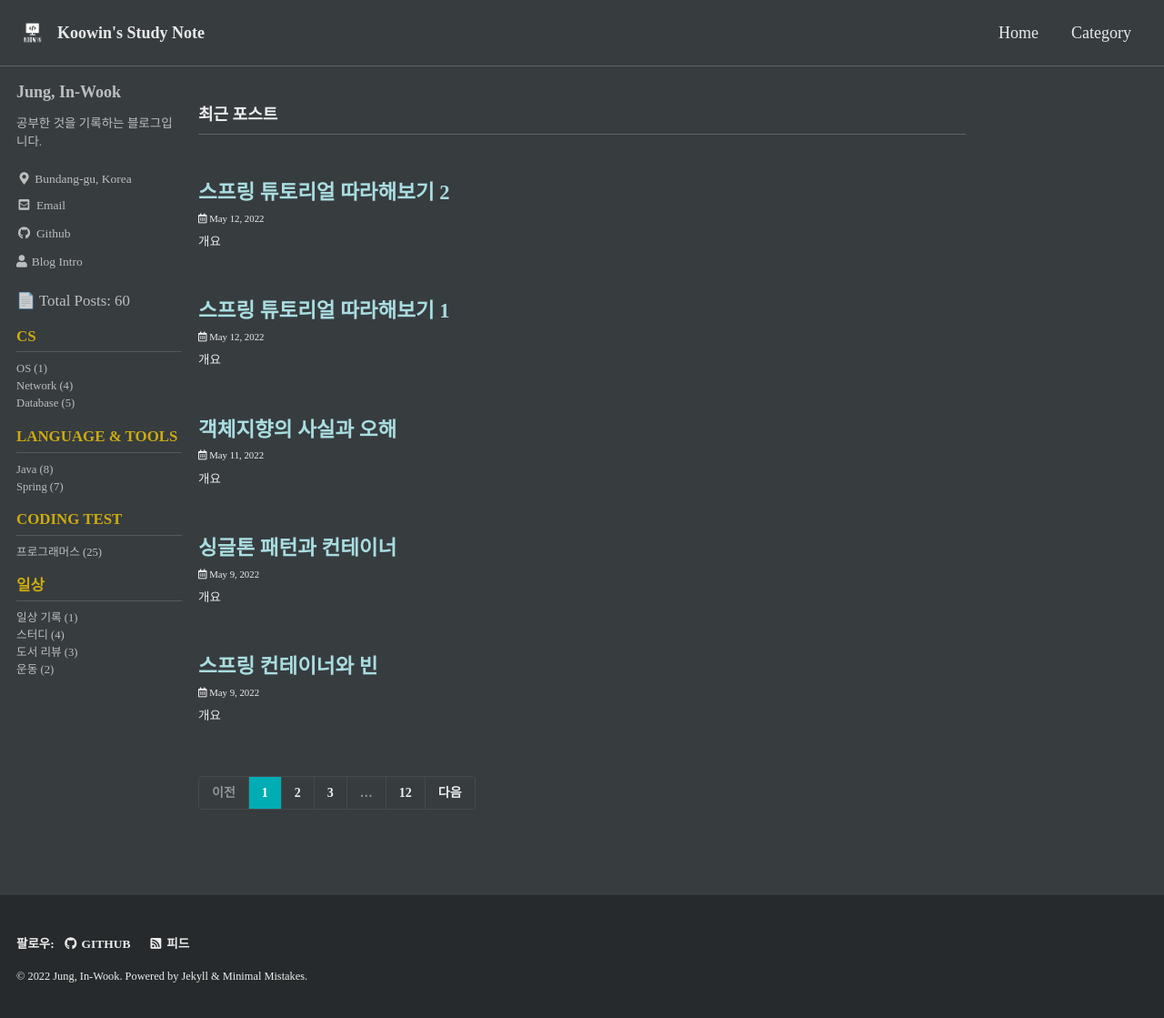
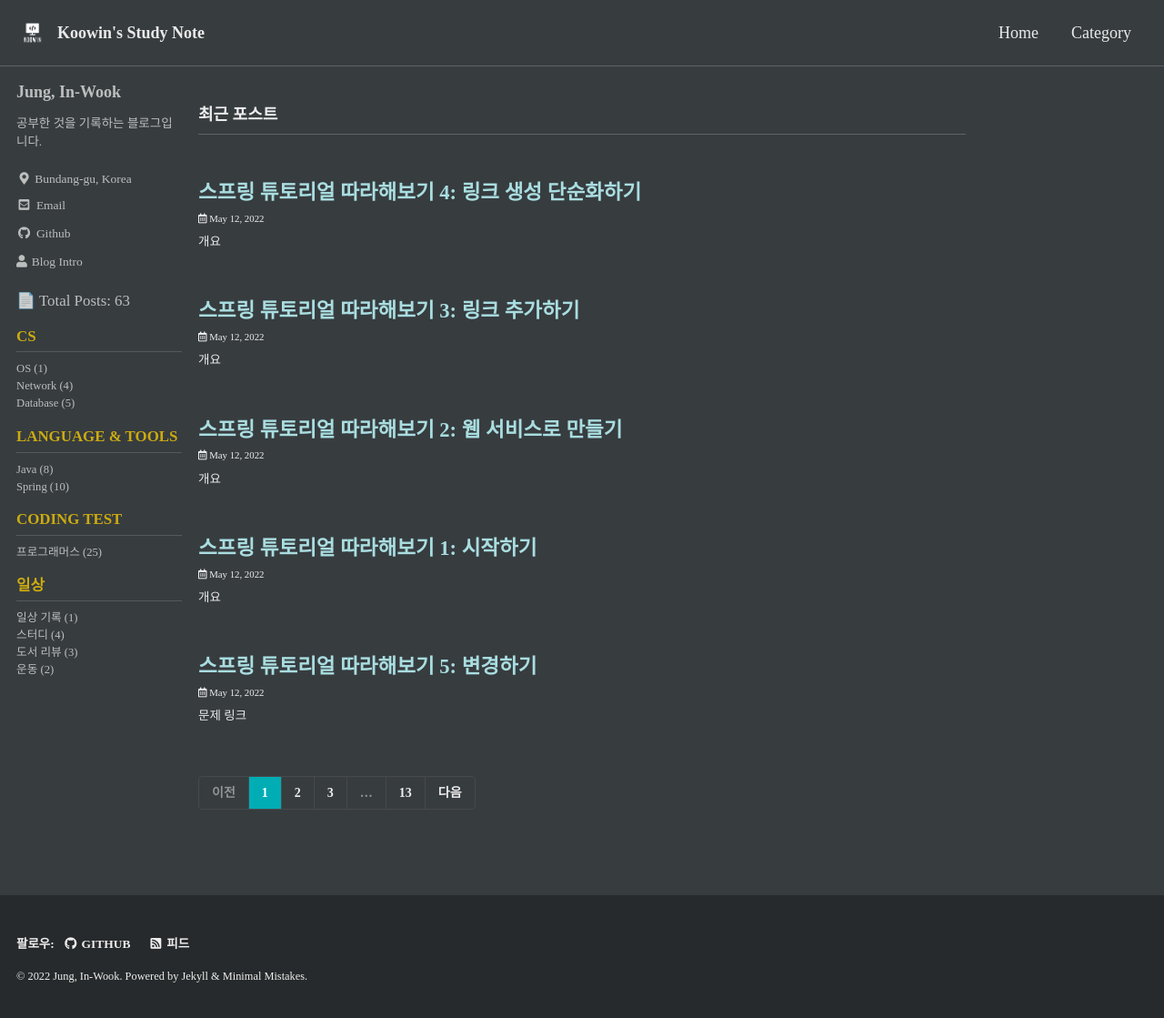
Before and after one commit to Koowin/koowin.github.io, a Jekyll site: the page built from index.html, in a window 1280 px wide and 1120 px high. Shown: the whole window at 91% size. Built offline with Jekyll 4.4.1, drawn with Linux system fonts in a browser that asks for light colours; cached includes are drawn as plain includes; some web fonts are replaced; the list of posts is cut into pages by our own code; part of the change alters nothing that is shown.

Commit message:
post: spring-tutorial, programmers-s84021

````diff
--- /dev/null
+++ b/_posts/programmers/2022-05-12-s84021.md
@@ -0,0 +1,226 @@
+---
+title:  "스프링 튜토리얼 따라해보기 5: 변경하기"
+
+toc: true
+toc_label: "Contents"
+toc_icon: "bars"
+toc_sticky: true
+
+categories:
+  - spring
+
+date: 2022-05-12
+last_modified_at: 2022-05-12
+sitemap:
+  changefreq: daily
+  priority: 1.0
+---
+
+# 문제 링크
+
+[https://programmers.co.kr/learn/courses/30/lessons/84021](https://programmers.co.kr/learn/courses/30/lessons/84021)
+
+# 해결 전략
+
+구현 문제.
+
+1. 블록 추출하기 (DFS)
+1. Block class 에 회전한 모양들까지 저장해놓기 (table에 있던 블록만)
+1. Block.equals 메서드 재정의해서 활용하기
+
+# 코드
+
+```java
+import java.util.*;
+
+public class S84021 {
+    List<Block> boardBlocks;
+    List<Block> tableBlocks;
+
+    public int solution(int[][] game_board, int[][] table) {
+        boardBlocks = extractBlocks(game_board, 0);
+        tableBlocks = extractBlocks(table, 1);
+
+        int answer = 0;
+        for (Block boardBlock : boardBlocks) {
+            for (Iterator<Block> iter = tableBlocks.iterator(); iter.hasNext(); ) {
+                Block tableBlock = iter.next();
+                if (boardBlock.equals(tableBlock)) {
+                    answer += boardBlock.count;
+                    iter.remove();
+                    break;
+                }
+            }
+        }
+        return answer;
+    }
+
+    private List<Block> extractBlocks(int[][] board, int blockInt) {
+        List<Block> ret = new LinkedList<>();
+
+        boolean isNeedRotate = blockInt != 0;
+        for (int i = 0; i < board.length; i++) {
+            for (int j = 0; j < board[0].length; j++) {
+                if (board[i][j] == blockInt) {
+                    ret.add(Block.makeBlock(board, i, j, isNeedRotate));
+                }
+            }
+        }
+        return ret;
+    }
+
+    static class Block {
+        private final int count;
+        private boolean[][][] shapes;
+
+        private Block(boolean[][][] shapes) {
+            this.shapes = shapes;
+            int count = 0;
+            for (boolean[] arr : shapes[0]) {
+                for (boolean b : arr) {
+                    if (b) {
+                        count++;
+                    }
+                }
+            }
+            this.count = count;
+        }
+
+        private static Block makeBlock(int[][] board, int r, int c, boolean isNeedRotate) {
+            boolean[][] s0 = extractShape(board, r, c);
+            if (!isNeedRotate) {
+                boolean[][][] shapes = new boolean[1][][];
+                shapes[0] = s0;
+                return new Block(shapes);
+            }
+            boolean[][] s1 = rotate(s0);
+            boolean[][] s2 = rotate(s1);
+
+            boolean[][][] shapes;
+            if (isSame(s0, s2)) {
+                shapes = new boolean[2][][];
+                shapes[0] = s0;
+                shapes[1] = s1;
+            } else {
+                shapes = new boolean[4][][];
+                shapes[0] = s0;
+                shapes[1] = s1;
+                shapes[2] = s2;
+                shapes[3] = rotate(s2);
+            }
+
+
+            return new Block(shapes);
+        }
+
+        private static boolean[][] extractShape(int[][] board, int r, int c) {
+            boolean[][] ret = new boolean[6][11];
+            int trueInt = board[r][c];
+            int falseInt = 1 - board[r][c];
+
+            int rowOffset = -r;
+            int colOffset = 5 - c;
+
+            Deque<Integer> rowStack = new ArrayDeque<>();
+            Deque<Integer> colStack = new ArrayDeque<>();
+            rowStack.push(r);
+            colStack.push(c);
+
+            int minRow = Integer.MAX_VALUE;
+            int maxRow = Integer.MIN_VALUE;
+            int minCol = Integer.MAX_VALUE;
+            int maxCol = Integer.MIN_VALUE;
+
+            while (!rowStack.isEmpty()) {
+                int nr = rowStack.pop();
+                int nc = colStack.pop();
+                board[nr][nc] = falseInt;
+                ret[nr + rowOffset][nc + colOffset] = true;
+
+                minRow = Math.min(minRow, nr + rowOffset);
+                maxRow = Math.max(maxRow, nr + rowOffset);
+                minCol = Math.min(minCol, nc + colOffset);
+                maxCol = Math.max(maxCol, nc + colOffset);
+
+                if (nc > 0 && board[nr][nc - 1] == trueInt) {
+                    rowStack.push(nr);
+                    colStack.push(nc - 1);
+                }
+                if (nc + 1 < board[0].length && board[nr][nc + 1] == trueInt) {
+                    rowStack.push(nr);
+                    colStack.push(nc + 1);
+                }
+                if (nr > 0 && board[nr - 1][nc] == trueInt) {
+                    rowStack.push(nr - 1);
+                    colStack.push(nc);
+                }
+                if (nr + 1 < board.length && board[nr + 1][nc] == trueInt) {
+                    rowStack.push(nr + 1);
+                    colStack.push(nc);
+                }
+            }
+            return trimBlock(ret, minRow, maxRow, minCol, maxCol);
+        }
+
+        private static boolean[][] trimBlock(boolean[][] shape, int minRow, int maxRow, int minCol, int maxCol) {
+            boolean[][] ret = new boolean[maxRow - minRow + 1][maxCol - minCol + 1];
+            for (int i = minRow; i <= maxRow; i++) {
+                for (int j = minCol; j <= maxCol; j++) {
+                    ret[i - minRow][j - minCol] = shape[i][j];
+                }
+            }
+            return ret;
+        }
+
+        private static boolean[][] rotate(boolean[][] shape) {
+            int rowSize = shape.length;
+            int colSize = shape[0].length;
+
+            boolean[][] ret = new boolean[colSize][rowSize];
+
+            for (int i = 0; i < rowSize; i++) {
+                for (int j = 0; j < colSize; j++) {
+                    ret[j][rowSize - 1 - i] = shape[i][j];
+                }
+            }
+            return ret;
+        }
+
+        private static boolean isSame(boolean[][] s1, boolean[][] s2) {
+            if (s1.length != s2.length || s1[0].length != s2[0].length) {
+                return false;
+            }
+            for (int i = 0; i < s1.length; i++) {
+                for (int j = 0; j < s1[0].length; j++) {
+                    if (s1[i][j] != s2[i][j]) {
+                        return false;
+                    }
+                }
+            }
+            return true;
+        }
+
+        @Override
+        public boolean equals(Object o) {
+            if (this == o) return true;
+            if (o == null || getClass() != o.getClass()) return false;
+            Block block = (Block) o;
+            if (this.count != block.count) {
+                return false;
+            }
+            for (boolean[][] s1 : this.shapes) {
+                for (boolean[][] s2 : block.shapes) {
+                    if (isSame(s1, s2)) {
+                        return true;
+                    }
+                }
+            }
+            return false;
+        }
+    }
+}
+```
+
+# 출처
+
+프로그래머스 코딩 테스트 연습, [http://programmers.co.kr/learn/challenges](http://programmers.co.kr/learn/challenges)
--- a/_posts/spring/2022-05-12-spring_tutorial_1.md
+++ b/_posts/spring/2022-05-12-spring_tutorial_1.md
@@ -1,5 +1,5 @@
 ---
-title:  "스프링 튜토리얼 따라해보기 1"
+title:  "스프링 튜토리얼 따라해보기 1: 시작하기"
 
 toc: true
 toc_label: "Contents"
@@ -22,7 +22,7 @@ spring.io 공식 웹에 접속해보면, 다음과 같이 Learn 탭이 있습니
 
 ![image-20220512103021975](../../assets/images/2022-05-12-spring_tutorial_1/image-20220512103021975.png)
 
-이 페이지에서 Tutorials -> [Building REST services with Spring](https://spring.io/guides/tutorials/rest/) 에 접속하여 튜토리얼을 따라 무작정 만들어보면서 공부해보았습니다.
+이 페이지에서 Tutorials -> [Building REST services with Spring](https://spring.io/guides/tutorials/rest/) 에 접속하여 튜토리얼을 따라 만들어보면서 공부해보았습니다.
 
 
 
--- a/_posts/spring/2022-05-12-spring_tutorial_2.md
+++ b/_posts/spring/2022-05-12-spring_tutorial_2.md
@@ -1,5 +1,5 @@
 ---
-title:  "스프링 튜토리얼 따라해보기 2"
+title:  "스프링 튜토리얼 따라해보기 2: 웹 서비스로 만들기"
 
 toc: true
 toc_label: "Contents"
--- /dev/null
+++ b/_posts/spring/2022-05-12-spring_tutorial_3.md
@@ -0,0 +1,168 @@
+---
+title:  "스프링 튜토리얼 따라해보기 3: 링크 추가하기"
+
+toc: true
+toc_label: "Contents"
+toc_icon: "bars"
+toc_sticky: true
+
+categories:
+  - spring
+
+date: 2022-05-12
+last_modified_at: 2022-05-12
+sitemap:
+  changefreq: daily
+  priority: 1.0
+---
+
+# 개요
+
+이전 포스트에서 웹 컨트롤러까지 추가하여 완성된 웹 어플리케이션을 만들어보았습니다.
+
+하지만 튜토리얼에서는, 지금까지 만든 것이 RESTful 한가? RESTful 한게 무엇인가? 등의 질문을 던지고 있습니다.
+
+본 포스팅에서 해당 내용들을 자세하게 설명하지는 않겠습니다. 더 알고싶으신 경우 [https://spring.io/guides/tutorials/rest/](https://spring.io/guides/tutorials/rest/) 튜토리얼 페이지에서 확인해보시면 좋을 것 같습니다!
+
+
+
+# RESTful 예시
+
+튜토리얼에서는, RESTful 서비스의 중요한 재료 중 하나가 관련된 '링크'를 추가하는 것이라고 말합니다.
+
+```Json
+{
+  "id": 1,
+  "name": "Bilbo Baggins",
+  "role": "burglar",
+  "_links": {
+    "self": {
+      "href": "http://localhost:8080/employees/1"
+    },
+    "employees": {
+      "href": "http://localhost:8080/employees"
+    }
+  }
+}
+```
+
+위와 같이 한 명의 Employee 를 조회할 때, 조회한 정보는 물론 관련된 링크를 응답으로 포함시키는 것입니다.
+
+
+
+# 단일 조회 메서드 수정
+
+우선 linkTo 와 methodOn 메서드를 사용하기 위해 다음 경로를 static import 해야합니다.
+
+```java
+import static org.springframework.hateoas.server.mvc.WebMvcLinkBuilder.*;
+```
+
+
+
+응답을 위와 같이 구현하기 위해서는 EmployeeController 를 다음과 같이 수정해야합니다.
+
+```java
+@GetMapping("/employees/{id}")
+EntityModel<Employee> one(@PathVariable Long id) {
+
+  Employee employee = repository.findById(id) //
+      .orElseThrow(() -> new EmployeeNotFoundException(id));
+
+  return EntityModel.of(employee, //
+      linkTo(methodOn(EmployeeController.class).one(id)).withSelfRel(),
+      linkTo(methodOn(EmployeeController.class).all()).withRel("employees"));
+}
+```
+
+EntityModel\<T> 는 Spring HATEOAS 에서 제공하는 데이터와 링크들을 포함하는 객체입니다.
+
+Employee 객체 이외에도, linkTo 메서드를 이용하여 자신의 참조 링크와 전체 조회의 링크를 EntityModel 에 추가해주고 있습니다.
+
+# 전체 조회 메서드 수정
+
+all 메서드를 다음과 같이 수정합니다.
+
+```java
+@GetMapping("/employees")
+CollectionModel<EntityModel<Employee>> all() {
+
+  List<EntityModel<Employee>> employees = repository.findAll().stream()
+      .map(employee -> EntityModel.of(employee,
+          linkTo(methodOn(EmployeeController.class).one(employee.getId())).withSelfRel(),
+          linkTo(methodOn(EmployeeController.class).all()).withRel("employees")))
+      .collect(Collectors.toList());
+
+  return CollectionModel.of(employees, linkTo(methodOn(EmployeeController.class).all()).withSelfRel());
+}
+```
+
+
+
+스트림과 람다를 이용하여 findAll() 에서 가져온 Employee 객체들을 List\<EntityModel\<Employee>> 로 매핑시키고 있습니다.
+
+람다식 안에서는 위에서 보았던 one 메서드와 비슷하게 Employee 객체와 자신의 링크, 전체 조회의 링크를 추가해주고 있습니다.
+
+
+
+# 결과 확인
+
+이전 포스트에서 실습해보았던 전체 조회를 터미널로 실행해봅니다.
+
+```bash
+$ curl -v localhost:8080/employees
+```
+
+
+
+![image-20220512144548209](../../assets/images/2022-05-12-spring_tutorial_3/image-20220512144548209.png)
+
+결과를 조금 더 보기 좋게 정리하면 다음과 같습니다.
+
+```json
+{
+  "_embedded": {
+    "employeeList": [
+      {
+        "id": 1,
+        "name": "김철수",
+        "role": "CTO",
+        "_links": {
+          "self": {
+            "href": "http://localhost:8080/employees/1"
+          },
+          "employees": {
+            "href": "http://localhost:8080/employees"
+          }
+        }
+      },
+      {
+        "id": 2,
+        "name": "홍길동",
+        "role": "백엔드 개발자",
+        "_links": {
+          "self": {
+            "href": "http://localhost:8080/employees/2"
+          },
+          "employees": {
+            "href": "http://localhost:8080/employees"
+          }
+        }
+      }
+    ]
+  },
+  "_links": {
+    "self": {
+      "href": "http://localhost:8080/employees"
+    }
+  }
+}
+```
+
+조회한 결과, 링크가 잘 추가되어 있는 것을 확인할 수 있습니다.
+
+
+
+# 출처
+
+* [Building REST services with Spring](https://spring.io/guides/tutorials/rest/)
--- /dev/null
+++ b/_posts/spring/2022-05-12-spring_tutorial_4.md
@@ -0,0 +1,115 @@
+---
+title:  "스프링 튜토리얼 따라해보기 4: 링크 생성 단순화하기"
+
+toc: true
+toc_label: "Contents"
+toc_icon: "bars"
+toc_sticky: true
+
+categories:
+  - spring
+
+date: 2022-05-12
+last_modified_at: 2022-05-12
+sitemap:
+  changefreq: daily
+  priority: 1.0
+---
+
+# 개요
+
+이전 포스트에서 조금 더 RESTful 한 서비스를 제공하기 위해 링크를 추가해보았습니다.
+
+이번 포스트에서는 중복되는 코드를 줄이기 위해 RepresentationModelAssembler 를 사용해보겠습니다.
+
+
+
+# RepresentationModelAssembler
+
+Spring HATEOAS 에서 제공하는 인터페이스입니다. 이전 포스트에서 단일 조회 메서드와 전체 조회 메서드에서 다음 코드가 반복되었었습니다.
+
+```java
+linkTo(methodOn(EmployeeController.class).one(employee.getId())).withSelfRel(),
+          linkTo(methodOn(EmployeeController.class).all()).withRel("employees")))
+```
+
+중복을 줄이기 위해 RepresentationModelAssembler 인터페이스를 활용해보겠습니다.
+
+
+
+RepresentationModelAssembler 를 구현하는 EmployeeModelAssembler 를 다음과 같이 생성합니다.
+
+```java
+package payroll;
+
+import static org.springframework.hateoas.server.mvc.WebMvcLinkBuilder.*;
+
+import org.springframework.hateoas.EntityModel;
+import org.springframework.hateoas.server.RepresentationModelAssembler;
+import org.springframework.stereotype.Component;
+
+@Component
+class EmployeeModelAssembler implements RepresentationModelAssembler<Employee, EntityModel<Employee>> {
+
+  @Override
+  public EntityModel<Employee> toModel(Employee employee) {
+
+    return EntityModel.of(employee, //
+        linkTo(methodOn(EmployeeController.class).one(employee.getId())).withSelfRel(),
+        linkTo(methodOn(EmployeeController.class).all()).withRel("employees"));
+  }
+}
+```
+
+
+
+# DI
+
+위에서 만든 EmployeeModelAssembler 구현체를 EmployeeController 에 의존성 주입해주겠습니다.
+
+우리는 Lombok 의 @RequiredArgsConstructor 에너테이션을 사용하고 있으므로 다음 코드 한 줄을 추가해주면 됩니다.
+
+```java
+private final EmployeeModelAssembler assembler;
+```
+
+
+
+# 단일 조회 메서드 수정
+
+새롭게 만든 assembler 를 이용하여 다음과 같이 one 메서드를 수정합니다.
+
+```java
+@GetMapping("/employees/{id}")
+EntityModel<Employee> one(@PathVariable Long id) {
+
+  Employee employee = repository.findById(id) //
+      .orElseThrow(() -> new EmployeeNotFoundException(id));
+
+  return assembler.toModel(employee);
+}
+```
+
+
+
+# 전체 조회 메서드 수정
+
+all 메서드도 다음과 같이 변경합니다.
+
+```java
+@GetMapping("/employees")
+CollectionModel<EntityModel<Employee>> all() {
+
+  List<EntityModel<Employee>> employees = repository.findAll().stream() //
+      .map(assembler::toModel) //
+      .collect(Collectors.toList());
+
+  return CollectionModel.of(employees, linkTo(methodOn(EmployeeController.class).all()).withSelfRel());
+}
+```
+
+
+
+# 출처
+
+* [Building REST services with Spring](https://spring.io/guides/tutorials/rest/)
````
Also changed, not shown: assets/images/2022-05-12-spring_tutorial_3/image-20220512144548209.png (added).
